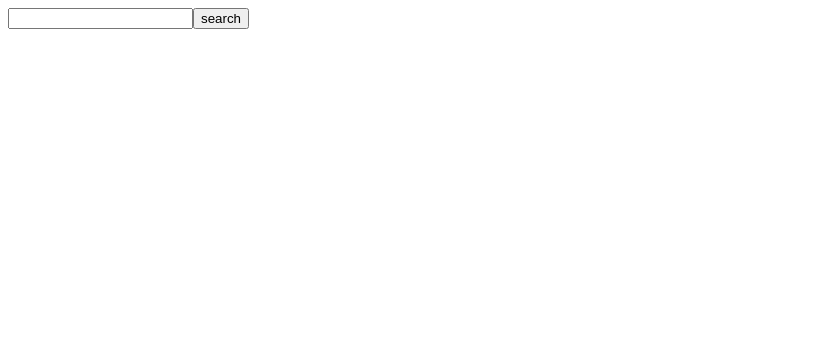
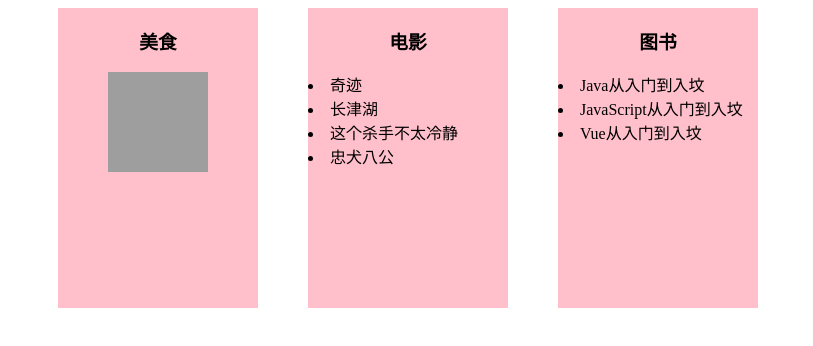
Before and after one commit to boopfish/vue-cli-todo, a Vue app: page / in a window 1280 px wide. Shown: the top 346 px of the page, without its empty margins (0-813 px from the left). Built offline with nearby package versions, Linux system fonts and the light colour scheme; grey boxes are pictures that could not be loaded.

Commit message:
默认插槽

```diff
--- a/src/App.vue
+++ b/src/App.vue
@@ -1,22 +1,36 @@
 <template>
   <div id="app">
-    <search/>
-    <UserList/>
+    <Category :listData="foods" title="美食">
+      <img src="logo.png" alt="">
+    </Category>
+    <Category :listData="films" title="电影">
+      <li v-for="data in films" :key="data">{{ data }}</li>
+    </Category>
+    <Category :listData="books" title="图书">
+      <li v-for="data in books" :key="data">{{ data }}</li>
+    </Category>
   </div>
 </template>
 
 <script>
-import Search from "./components/Search"
-import UserList from "./components/UserList"
+import Category from "./components/Category"
 
 export default {
   name: 'App',
-  components: {Search, UserList},
+  components: {Category},
   data() {
-    return {}
+    return {
+      foods: ['红烧牛肉', '蒜泥白肉', '糖醋里脊', '小炒肉'],
+      films: ['奇迹', '长津湖', '这个杀手不太冷静', '忠犬八公'],
+      books: ['Java从入门到入坟', 'JavaScript从入门到入坟', 'Vue从入门到入坟']
+    }
   }
 }
 </script>
 
 <style>
+img {
+  width: 100px;
+  height: 100px;
+}
 </style>
--- /dev/null
+++ b/src/components/Category.vue
@@ -0,0 +1,28 @@
+<template>
+  <div class="container">
+    <h3>{{ title }}</h3>
+    <slot></slot>
+  </div>
+</template>
+
+<script>
+export default {
+  name: "Category",
+  props: [ 'listData','title']
+}
+</script>
+
+<style scoped>
+.container {
+  background-color: pink;
+  height: 300px;
+  width: 200px;
+  float: left;
+  margin-left: 50px;
+  text-align: center;
+}
+li{
+  text-align: left;
+}
+
+</style>
--- a/src/components/Search.vue
+++ /dev/null
@@ -1,31 +0,0 @@
-<template>
-  <div class="out-container">
-    <input type="text" ref="inputText">
-    <button class="btn btn-primary" @click="search">search</button>
-  </div>
-</template>
-
-<script>
-import axios from "axios";
-
-export default {
-  name: "Search",
-  methods: {
-    search() {
-      axios.get(`https://api.github.com/search/users?q=${this.$refs.inputText.value}`)
-          .then(response => {
-                console.log(response);
-                this.$bus.$emit("getUserList", response.data);
-              },
-              error => {
-                console.log(error.message);
-              }
-          );
-    }
-  }
-}
-</script>
-
-<style scoped>
-
-</style>
--- a/src/components/UserList.vue
+++ /dev/null
@@ -1,33 +0,0 @@
-<template>
-  <div>
-    <li  v-for="item in items" :key="item.id">
-      <span>{{item.login}}</span>
-      <img :src="item.avatar_url" :alt="item.html_url">
-    </li>
-  </div>
-</template>
-
-<script>
-export default {
-  name: "UserList",
-  data() {
-    return {
-      items: []
-    }
-  },
-  mounted() {
-    this.$bus.$on("getUserList", (data) => {
-      //console.log("UserList组件接收到数据", data)
-      this.items = data.items;
-    })
-  }
-}
-</script>
-
-<style scoped>
- img {
-   width: 50px;
-   height: 50px;
- }
-
-</style>
```
